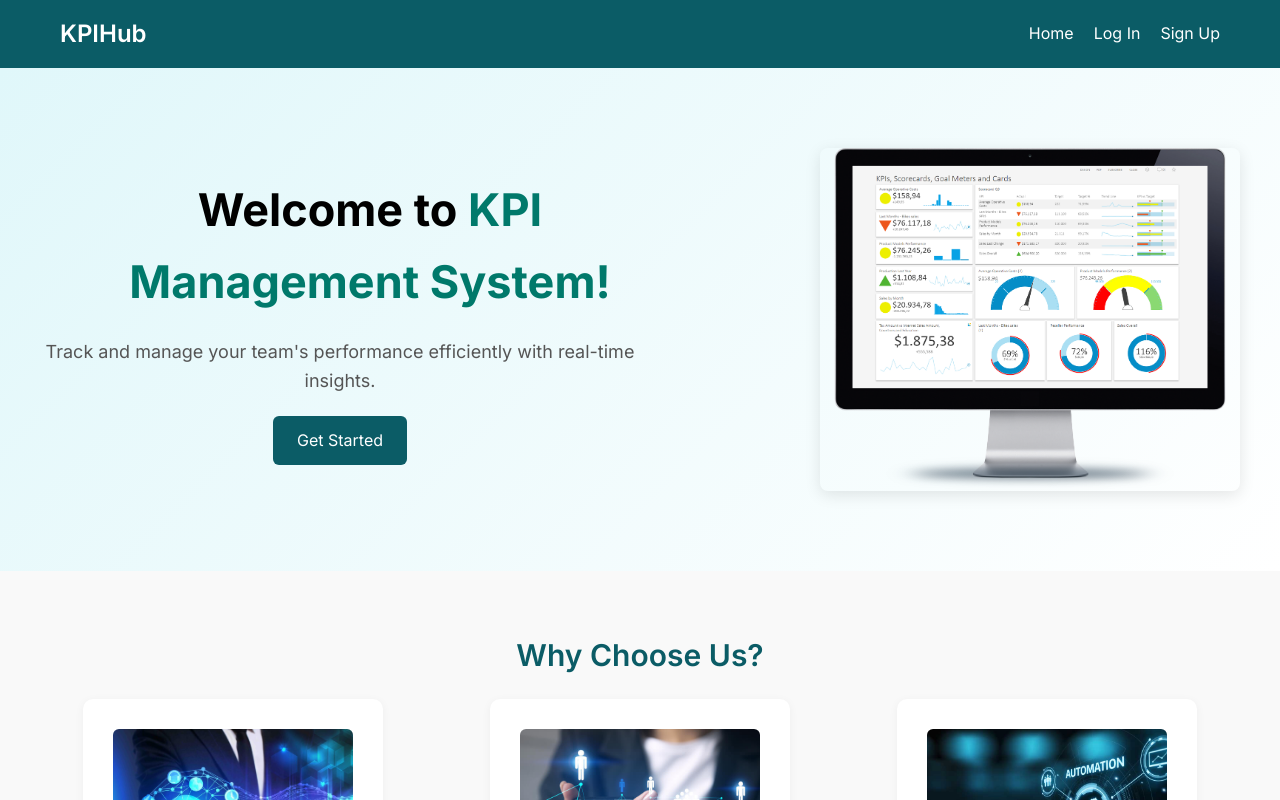
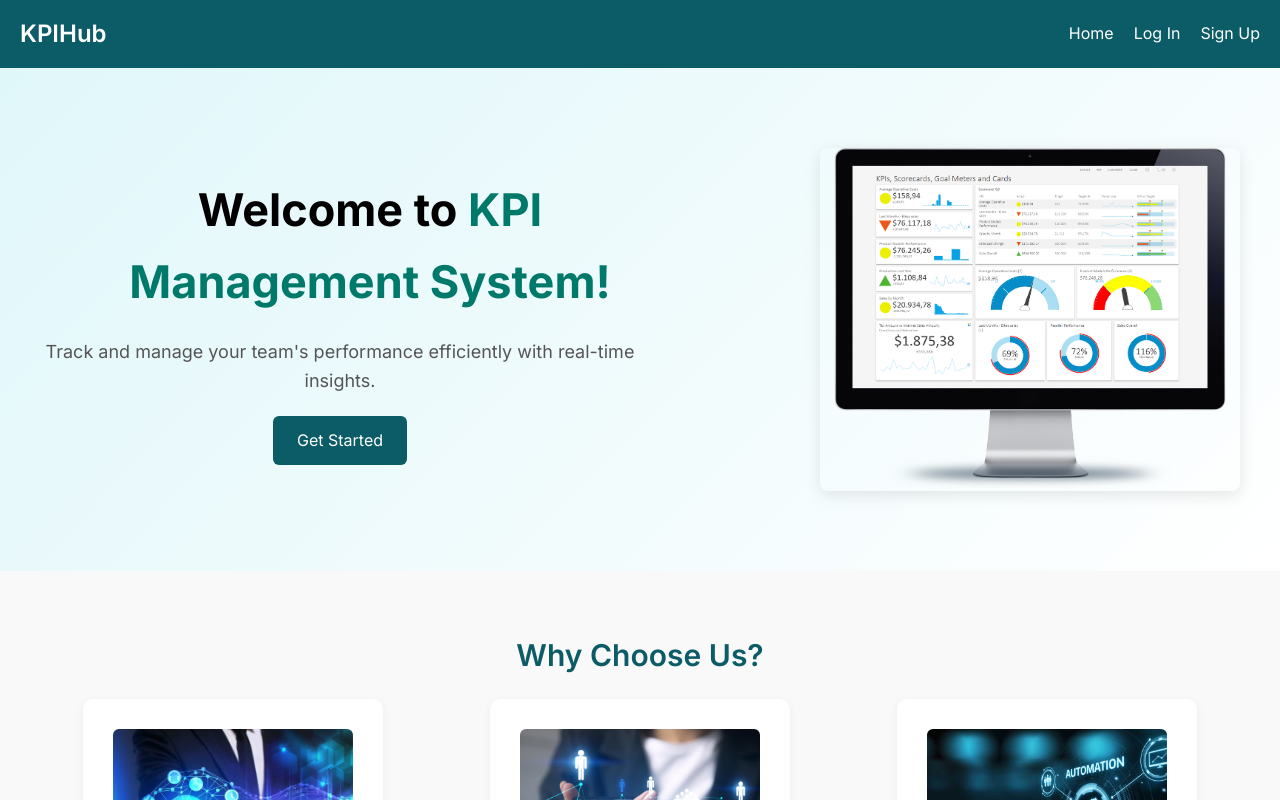
Before and after one commit to miraizz/wp_kpiApp, a React (Create React App) app: page / in a window 1280 px wide. Shown: the top 800 px of the page. Built offline with nearby package versions, Linux system fonts and the light colour scheme; what chartjs-plugin-datalabels would draw is missing.

Commit message:
Fixed navbar issue
Set max width to 100%

```diff
--- a/src/components/Navbar.css
+++ b/src/components/Navbar.css
@@ -9,7 +9,7 @@
 }
 
 .navbar-container {
-  max-width: 1200px;
+  max-width: 100%;
   margin: 0 auto;
   padding: 0 20px;
   display: flex;
@@ -85,7 +85,7 @@
   top: 120%;
   background: white;
   border-radius: 4px;
-  box-shadow: 0 2px 10px rgba(0,0,0,0.1);
+  box-shadow: 0 2px 10px rgba(0, 0, 0, 0.1);
   padding: 10px;
   display: flex;
   flex-direction: column;
@@ -140,10 +140,12 @@
 .hamburger span:nth-child(1) {
   top: 0;
 }
+
 .hamburger span:nth-child(2) {
   top: 50%;
   transform: translateY(-50%);
 }
+
 .hamburger span:nth-child(3) {
   bottom: 0;
 }
@@ -152,9 +154,11 @@
 .hamburger.open span:nth-child(1) {
   transform: rotate(45deg) translate(5px, 5px);
 }
+
 .hamburger.open span:nth-child(2) {
   opacity: 0;
 }
+
 .hamburger.open span:nth-child(3) {
   transform: rotate(-45deg) translate(5px, -5px);
 }
@@ -175,7 +179,8 @@
 }
 
 .mobile-menu.open {
-  top: 70px; /* Matches navbar height */
+  top: 70px;
+  /* Matches navbar height */
 }
 
 .mobile-menu a {
--- a/src/components/Navbar.js
+++ b/src/components/Navbar.js
@@ -58,7 +58,7 @@ const Navbar = () => {
       <nav className="navbar">
         <div className="navbar-container">
           <Link to="/" className="navbar-brand">
-            <h1>{user ? 'KPI Management System' : 'KPIHub'}</h1>
+            <h1>KPIHub</h1>
           </Link>
 
           {/* Hamburger menu */}
```
